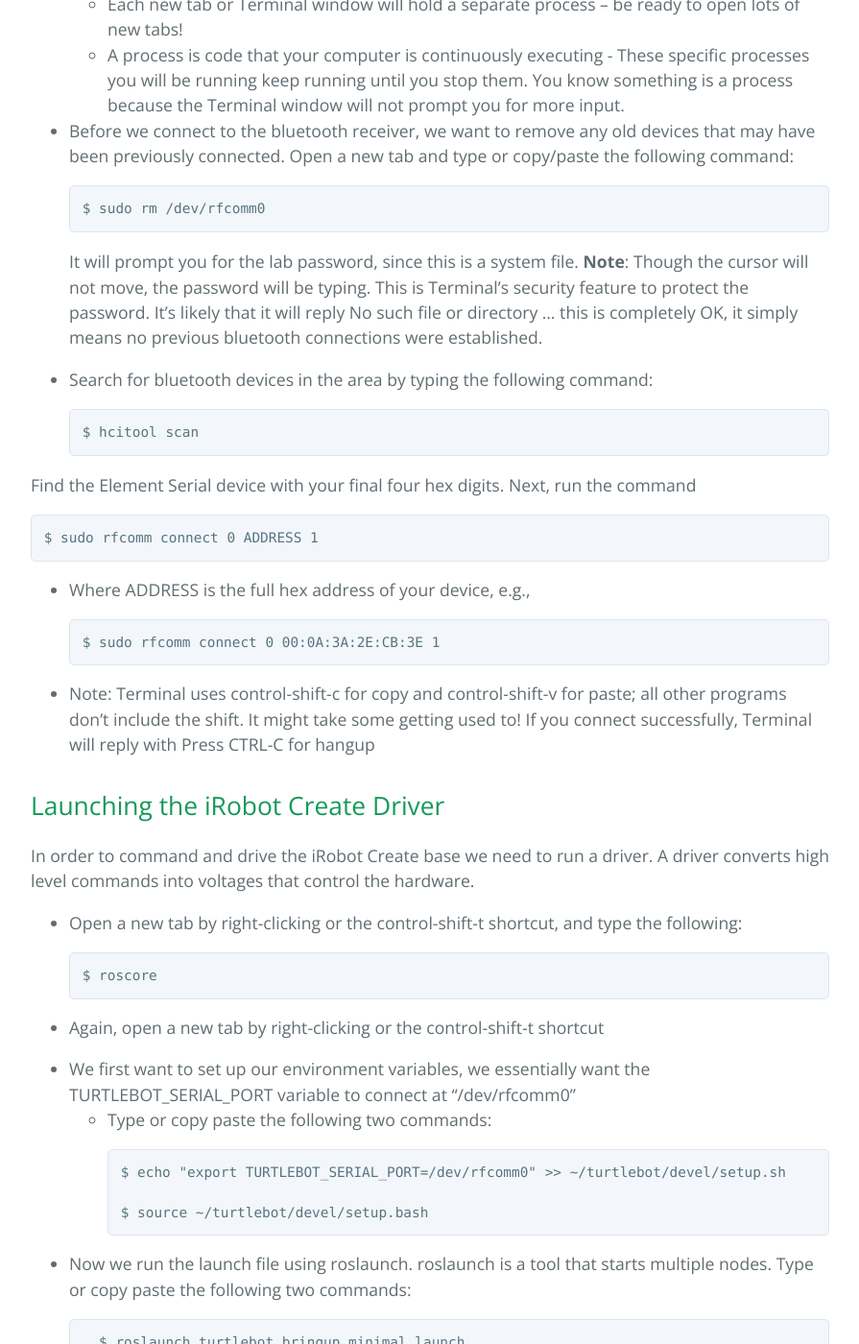
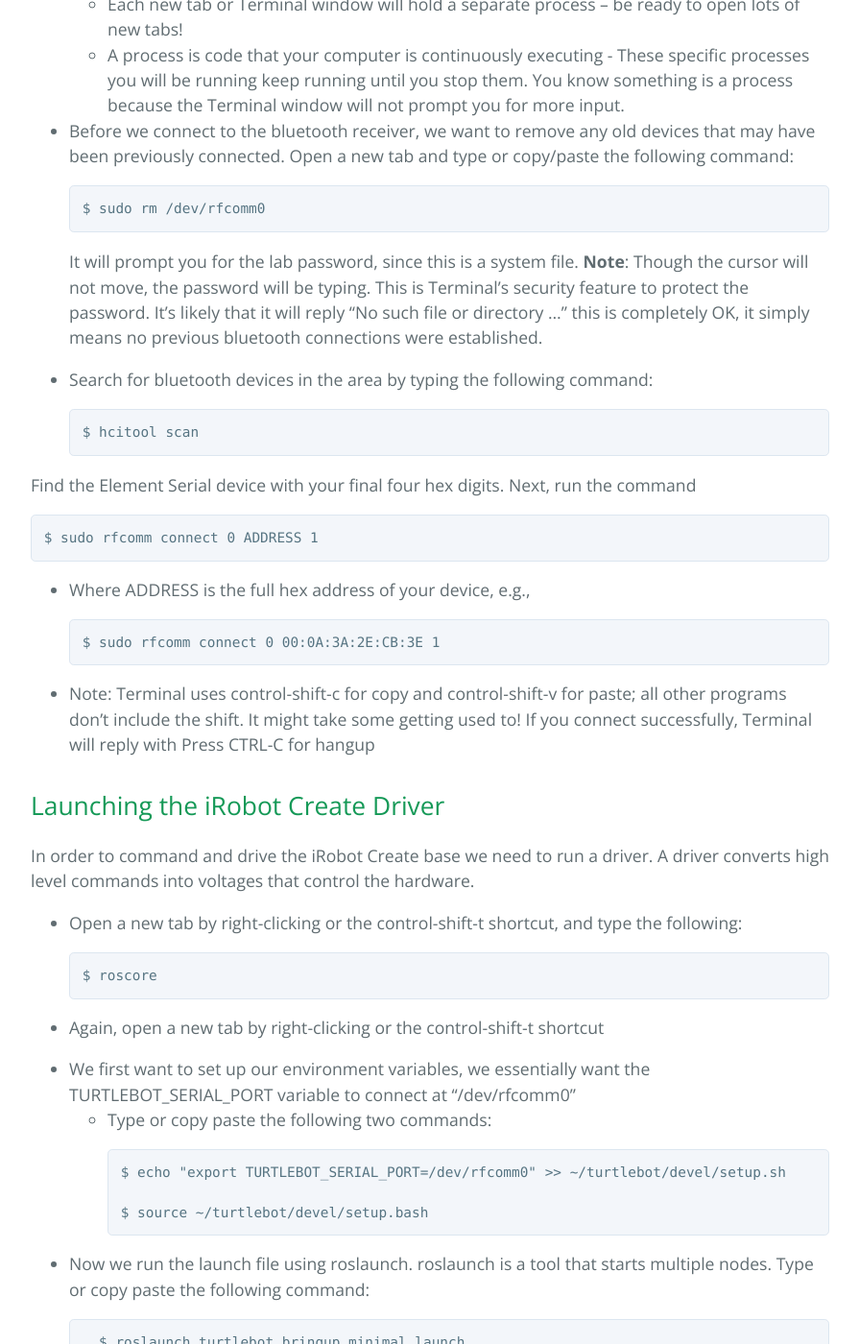
Before and after one commit to gcc-robotics/robot-motion-planning-labs, a Jekyll site: the page built from _posts/2014-07-01-lab1-why-marek-is-awesome.md, in a window 1280 px wide and 1400 px high, scrolled down 1921 px. Shown: the whole window at 96% size, without its empty margins (192-1087 px from the left). Built offline with Jekyll 4.4.1, drawn with Linux system fonts in a browser that asks for light colours; the repository's description, which GitHub fills in, is left out; some of the changed text lies outside the part shown.

Commit message:
lab 1 edit

```diff
--- a/_posts/2014-07-01-lab1-why-marek-is-awesome.md
+++ b/_posts/2014-07-01-lab1-why-marek-is-awesome.md
@@ -56,7 +56,7 @@
 
     It will prompt you for the lab password, since this is a system file.
 __Note__: Though the cursor will not move, the password will be typing. This is Terminal's security feature to protect the password.
-It's likely that it will reply No such file or directory ... this is completely OK, it simply means no previous bluetooth connections were established.
+It's likely that it will reply "No such file or directory ..." this is completely OK, it simply means no previous bluetooth connections were established.
 
 * Search for bluetooth devices in the area by typing the following command:
 
@@ -96,7 +96,7 @@
 
         $ source ~/turtlebot/devel/setup.bash
 
-* Now we run the launch file using roslaunch. roslaunch is a tool that starts multiple nodes. Type or copy paste the following two commands:
+* Now we run the launch file using roslaunch. roslaunch is a tool that starts multiple nodes. Type or copy paste the following command:
 
         $ roslaunch turtlebot_bringup minimal.launch
 
```
Also changed, not shown: other parts of _posts/2014-07-01-lab1-why-marek-is-awesome.md (+1 -1 lines).
